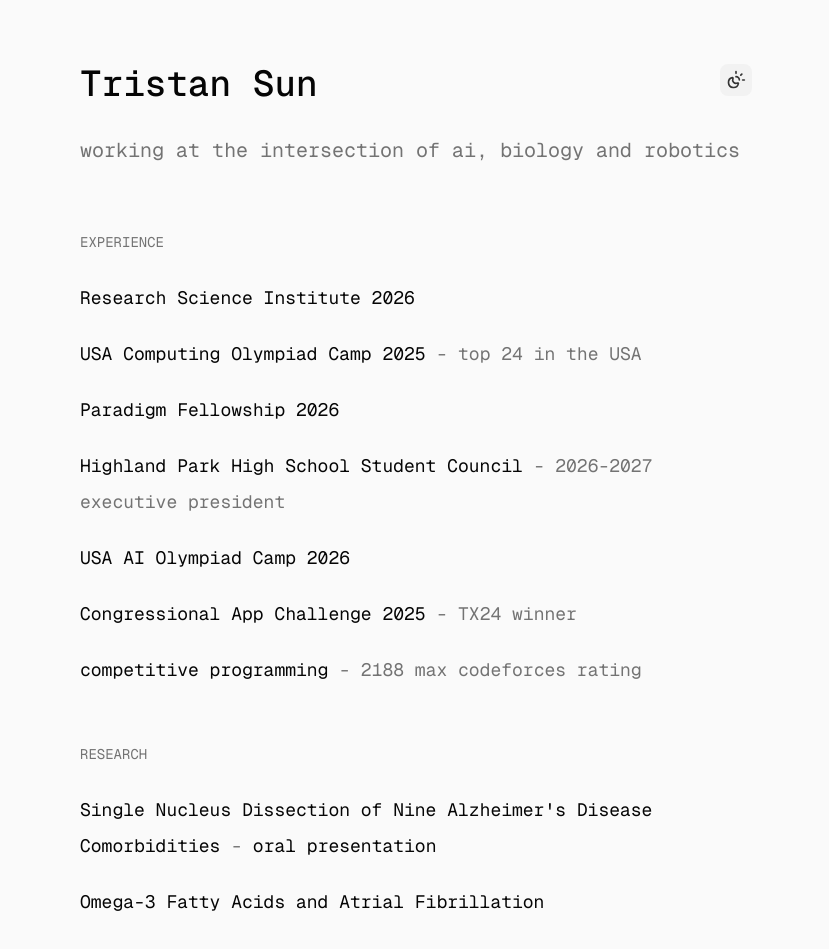
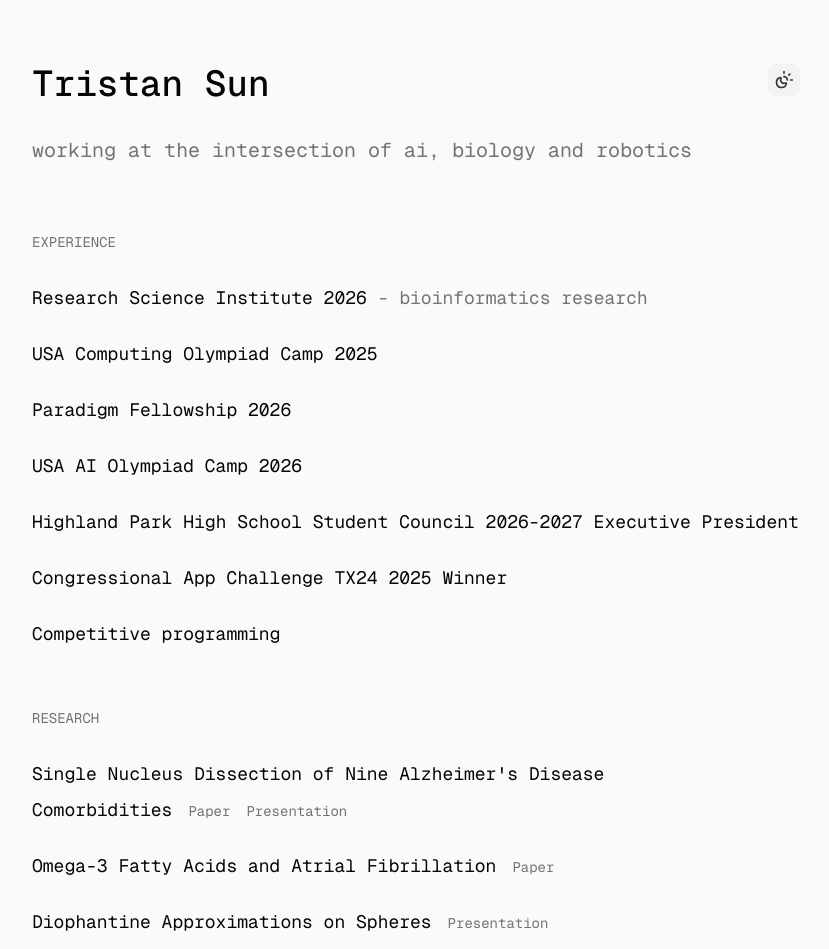
Before and after one commit to tristanssun/portfolio, a Next.js app: page / in a window 1280 px wide. Shown: the top 949 px of the page, without its empty margins (224-1053 px from the left). Built offline with nearby package versions, Linux system fonts and the light colour scheme.

Commit message:
Refine experience and research links

```diff
--- a/app/globals.css
+++ b/app/globals.css
@@ -109,6 +109,20 @@ body {
     color 180ms ease;
 }
 
+.link-underline {
+  text-decoration-line: underline;
+  text-decoration-thickness: 1px;
+  text-underline-offset: 0.2em;
+  text-decoration-color: transparent;
+  transition:
+    color 300ms ease,
+    text-decoration-color 300ms ease;
+}
+
+.link-underline:hover {
+  text-decoration-color: currentColor;
+}
+
 .dark {
   --destructive-foreground: var(--color-red-400);
 }
--- a/app/page.tsx
+++ b/app/page.tsx
@@ -7,8 +7,7 @@ const links = [
   { label: "instagram", href: "https://www.instagram.com/tristan142857/" },
 ];
 
-const linkClass =
-  "relative text-foreground transition-colors after:absolute after:left-0 after:-bottom-0.5 after:h-px after:w-full after:origin-left after:scale-x-0 after:bg-foreground after:transition-transform after:duration-300 after:ease-out hover:text-foreground hover:after:scale-x-100";
+const linkClass = "link-underline text-foreground";
 
 const sections = [
   {
@@ -16,11 +15,11 @@ const sections = [
     items: [
       {
         title: "Research Science Institute 2026",
+        detail: "bioinformatics research",
         href: "https://youtu.be/-nFmaJTAXPs",
       },
       {
         title: "USA Computing Olympiad Camp 2025",
-        detail: "top 24 in the USA",
         href: "https://usaco.org/index.php?page=finalists25",
       },
       {
@@ -28,18 +27,17 @@ const sections = [
         href: "https://paradigm.xyz/fellowship-2026",
       },
       {
-        title: "Highland Park High School Student Council",
-        detail: "2026-2027 executive president",
+        title: "USA AI Olympiad Camp 2026",
       },
-      { title: "USA AI Olympiad Camp 2026" },
       {
-        title: "Congressional App Challenge 2025",
-        detail: "TX24 winner",
+        title: "Highland Park High School Student Council 2026-2027 Executive President",
+      },
+      {
+        title: "Congressional App Challenge TX24 2025 Winner",
         href: "https://www.congressionalappchallenge.us/25-TX24/",
       },
       {
-        title: "competitive programming",
-        detail: "2188 max codeforces rating",
+        title: "Competitive programming",
         href: "https://codeforces.com/profile/tristansun",
       },
     ],
@@ -49,18 +47,31 @@ const sections = [
     items: [
       {
         title: "Single Nucleus Dissection of Nine Alzheimer's Disease Comorbidities",
-        href: "/research/single-nucleus-alzheimers-comorbidities.pdf",
-        extraLinks: [
-          { label: "oral presentation", href: "https://youtu.be/-nFmaJTAXPs" },
+        resources: [
+          {
+            label: "Paper",
+            href: "/research/single-nucleus-alzheimers-comorbidities.pdf",
+          },
+          { label: "Presentation", href: "https://youtu.be/-nFmaJTAXPs" },
         ],
       },
       {
         title: "Omega-3 Fatty Acids and Atrial Fibrillation",
-        href: "/research/omega-3-fatty-acids-atrial-fibrillation.pdf",
+        resources: [
+          {
+            label: "Paper",
+            href: "/research/omega-3-fatty-acids-atrial-fibrillation.pdf",
+          },
+        ],
       },
       {
         title: "Diophantine Approximations on Spheres",
-        href: "/research/diophantine-approximations-on-spheres.pdf",
+        resources: [
+          {
+            label: "Presentation",
+            href: "/research/diophantine-approximations-on-spheres.pdf",
+          },
+        ],
       },
     ],
   },
@@ -93,7 +104,7 @@ const sections = [
 export default function Home() {
   return (
     <main className="min-h-screen px-6 py-10 text-lg text-foreground sm:py-16">
-      <div className="mx-auto flex min-h-[calc(100vh-5rem)] w-full max-w-2xl flex-col justify-between">
+      <div className="mx-auto flex min-h-[calc(100vh-5rem)] w-full max-w-3xl flex-col justify-between">
         <div>
           <header className="mb-16">
             <div className="flex items-start justify-between gap-6">
@@ -142,7 +153,7 @@ export default function Home() {
                 <div className="space-y-5">
                   {section.items.map((item) => (
                     <p key={item.title} className="text-lg leading-9">
-                      {item.href ? (
+                      {"href" in item && item.href ? (
                         <a
                           href={item.href}
                           target="_blank"
@@ -160,15 +171,16 @@ export default function Home() {
                           - {item.detail}
                         </span>
                       ) : null}
-                      {"extraLinks" in item && item.extraLinks?.map((link) => (
-                        <span key={link.href} className="text-muted-foreground">
-                          {" "}
-                          - {" "}
+                      {"resources" in item && item.resources?.map((link) => (
+                        <span
+                          key={link.href}
+                          className="ml-4 text-sm text-muted-foreground"
+                        >
                           <a
                             href={link.href}
                             target="_blank"
                             rel="noreferrer"
-                            className={linkClass}
+                            className="link-underline text-muted-foreground"
                           >
                             {link.label}
                           </a>
@@ -194,7 +206,7 @@ export default function Home() {
                 href={link.href}
                 target="_blank"
                 rel="noreferrer"
-                className="relative transition-colors after:absolute after:left-0 after:-bottom-0.5 after:h-px after:w-full after:origin-left after:scale-x-0 after:bg-foreground after:transition-transform after:duration-300 after:ease-out hover:text-foreground hover:after:scale-x-100"
+                className="link-underline text-muted-foreground"
               >
                 {link.label}
               </a>
```
